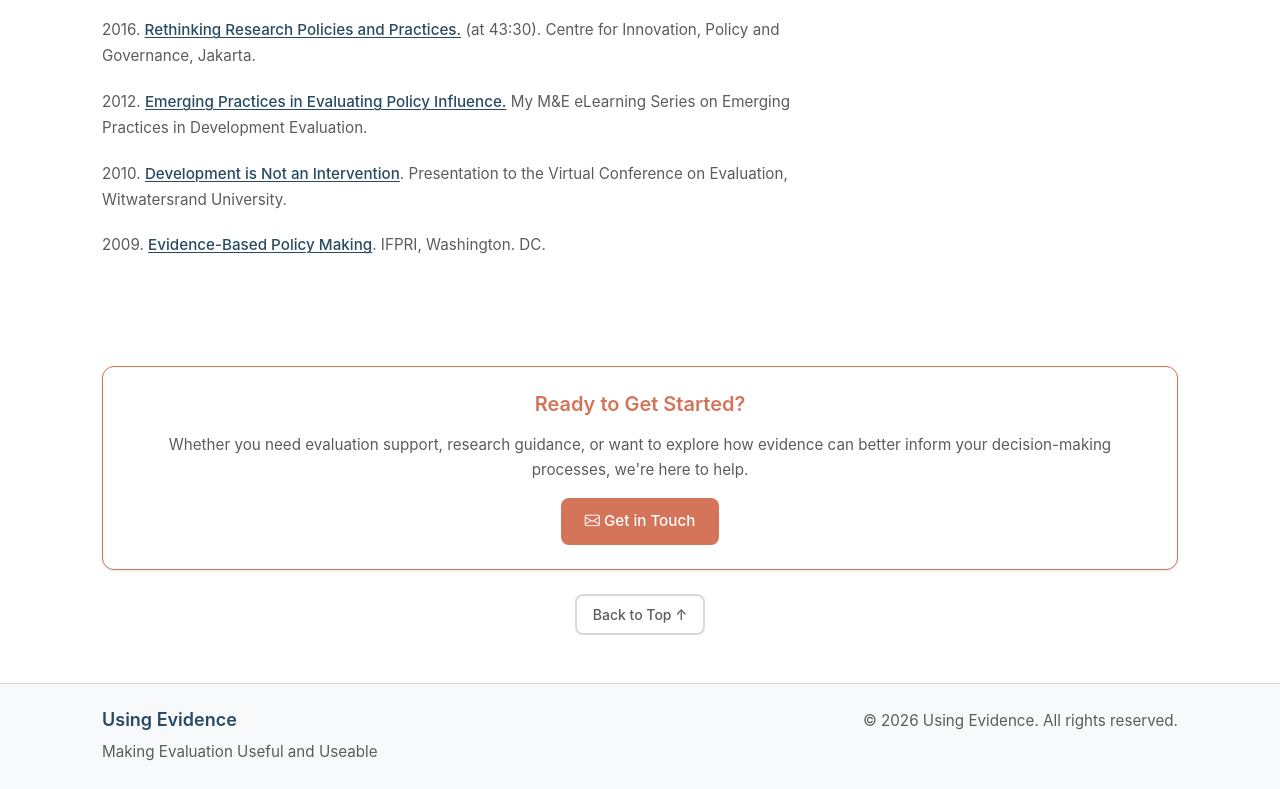
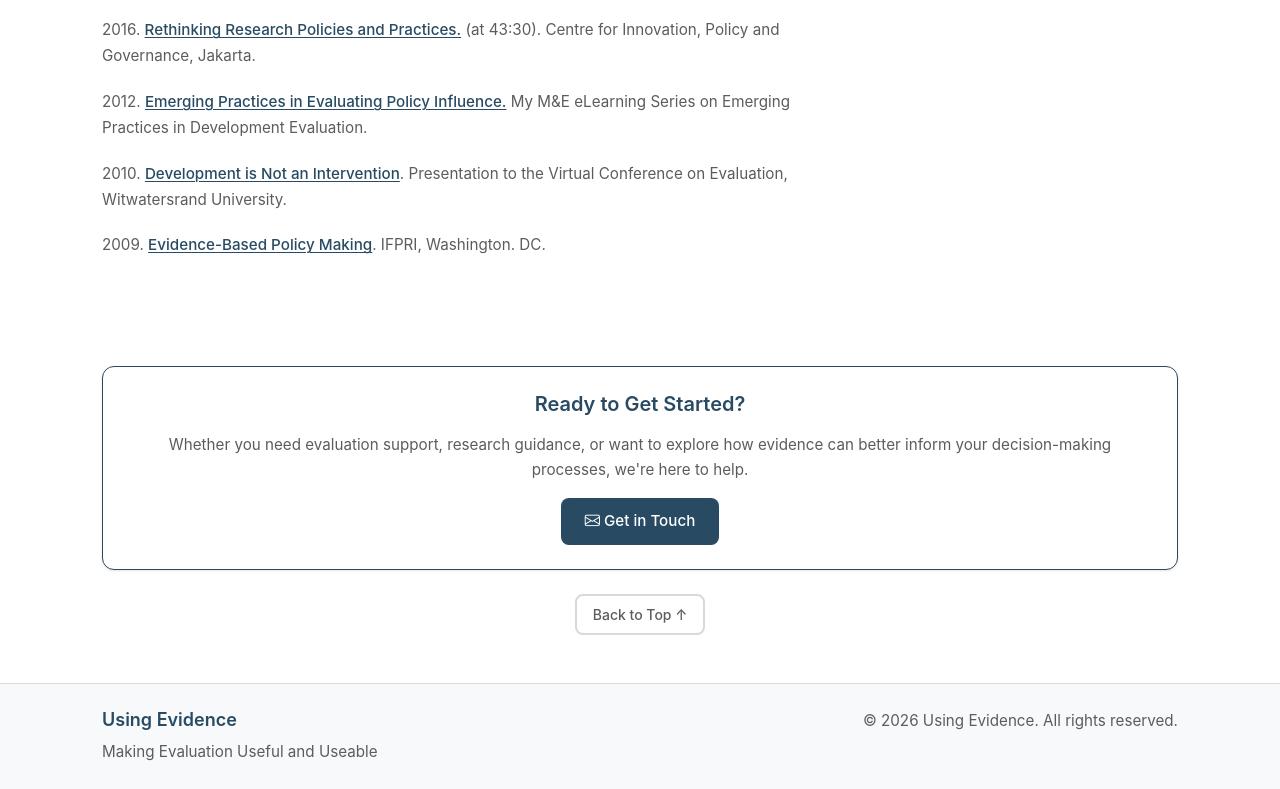
Before and after one commit to graphicidentity/usingevidence, an Eleventy site: page src/index.njk in a window 1280 px wide. Shown: the part 3558-4347 px from the top of the page. Built offline with nearby package versions, Linux system fonts and the light colour scheme; Eleventy itself is replaced by a stand-in of ours; files that its build step writes are made by us from their sources.

Commit message:
Update Ready to Get Started box to use consistent primary color scheme
- Changed from success/coral colors to primary blue-gray colors
- Updated card border, heading, and button to use .border-primary, .text-primary, and .btn-primary classes
- Added missing .border-primary CSS class for consistent styling
- Colors now match site's primary palette in both light and dark themes

```diff
--- a/src/css/main.css
+++ b/src/css/main.css
@@ -803,6 +803,10 @@ footer p {
   color: var(--primary-color) !important;
 }
 
+.border-primary {
+  border-color: var(--primary-color) !important;
+}
+
 .text-muted {
   color: var(--text-muted) !important;
 }
--- a/src/index.njk
+++ b/src/index.njk
@@ -234,11 +234,11 @@ description: "Using Evidence is a research and evaluation consultancy that focus
 
     <div class="row mt-5">
         <div class="col-12">
-            <div class="card border-success">
+            <div class="card border-primary">
                 <div class="card-body text-center py-4">
-                    <h3 class="card-title text-success">Ready to Get Started?</h3>
+                    <h3 class="card-title text-primary">Ready to Get Started?</h3>
                     <p class="card-text">Whether you need evaluation support, research guidance, or want to explore how evidence can better inform your decision-making processes, we're here to help.</p>
-                    <a href="/usingevidence/contact/" class="btn btn-success btn-lg">
+                    <a href="/usingevidence/contact/" class="btn btn-primary btn-lg">
                         <i class="bi bi-envelope" aria-hidden="true"></i> Get in Touch
                     </a>
                 </div>
```
